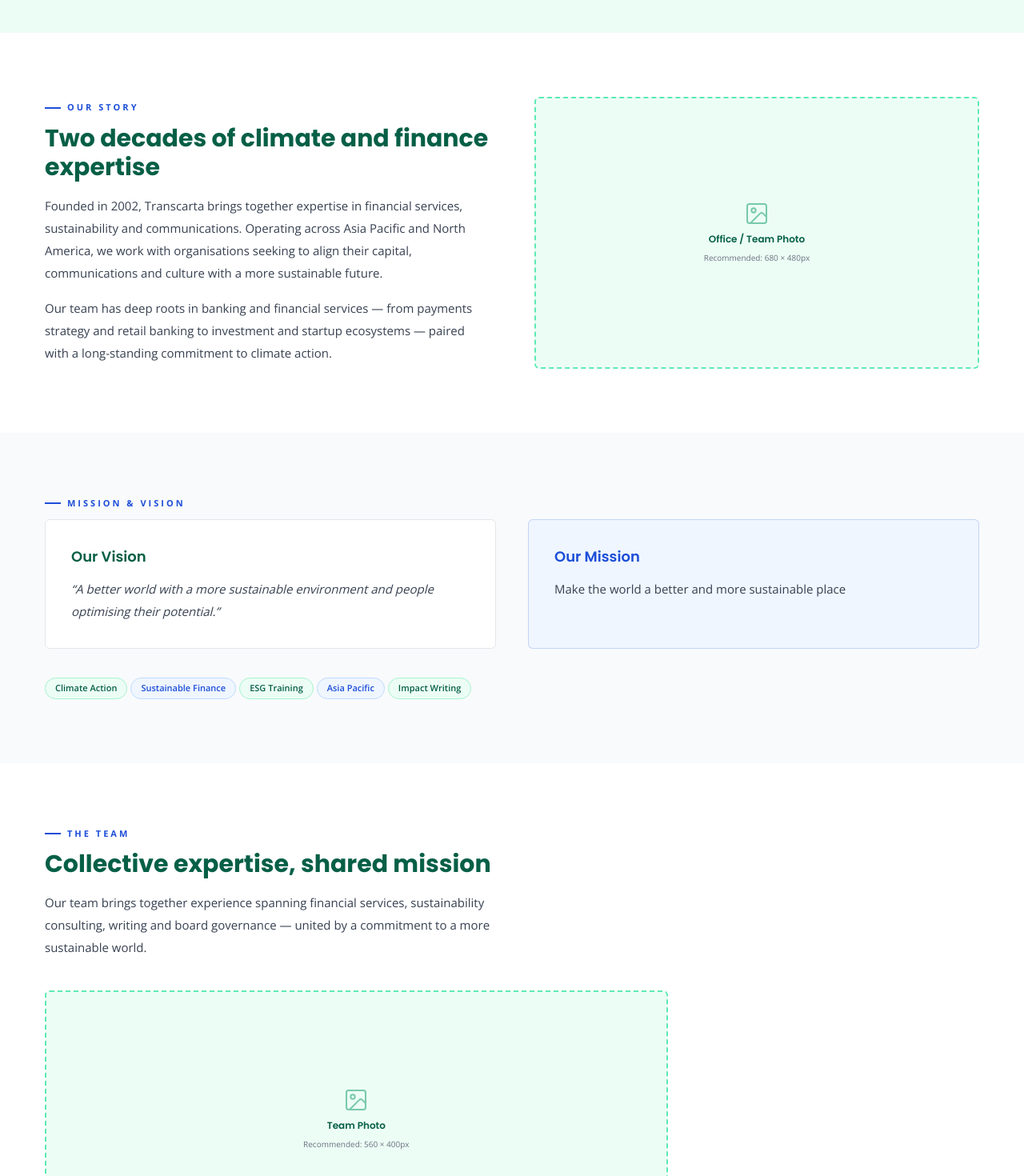
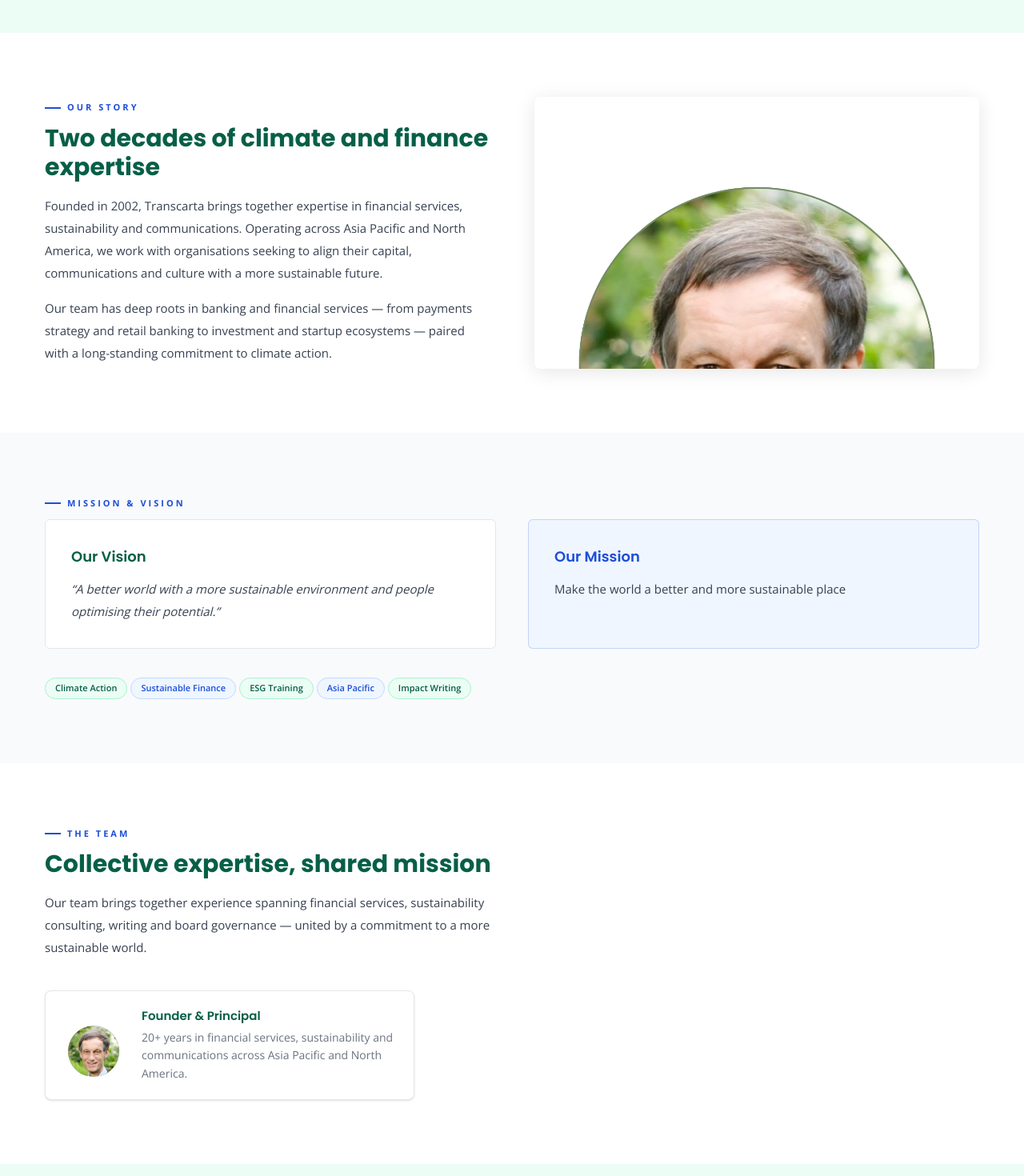
Before and after one commit to Juxworks/Transcarta, a Next.js app: page /about in a window 1280 px wide. Shown: the part 320-1790 px from the top of the page at 80% size. Built offline with nearby package versions, Linux system fonts and the light colour scheme.

Commit message:
feat: use founder profile photo in About page story and team sections

```diff
--- a/app/about/page.tsx
+++ b/app/about/page.tsx
@@ -1,4 +1,5 @@
 import { Metadata } from 'next'
+import Image from 'next/image'
 import { PageHero } from '@/components/shared/PageHero'
 import { SectionLabel } from '@/components/ui/SectionLabel'
 import { ImagePlaceholder } from '@/components/ui/ImagePlaceholder'
@@ -38,7 +39,14 @@ export default function AboutPage() {
               commitment to climate action.
             </p>
           </div>
-          <ImagePlaceholder label="Office / Team Photo" dimensions="680 × 480px" className="h-[340px]" />
+          <div className="relative h-[340px] overflow-hidden rounded-lg shadow-[0_4px_24px_rgba(0,0,0,0.10)]">
+            <Image
+              src="/profile-rh.png"
+              alt="Founder and Principal, Transcarta"
+              fill
+              className="object-cover object-top"
+            />
+          </div>
         </div>
       </section>
 
@@ -80,7 +88,24 @@ export default function AboutPage() {
           Our team brings together experience spanning financial services, sustainability consulting,
           writing and board governance — united by a commitment to a more sustainable world.
         </p>
-        <ImagePlaceholder label="Team Photo" dimensions="560 × 400px" className="h-[320px] lg:w-2/3" />
+        <div className="flex flex-wrap gap-6">
+          <div className="flex items-center gap-5 rounded-lg border border-border bg-white p-5 shadow-sm">
+            <div className="relative h-20 w-20 flex-shrink-0 overflow-hidden rounded-full">
+              <Image
+                src="/profile-rh.png"
+                alt="Founder and Principal, Transcarta"
+                fill
+                className="object-cover object-top"
+              />
+            </div>
+            <div>
+              <p className="font-heading text-[15px] font-semibold text-green-dark">Founder &amp; Principal</p>
+              <p className="mt-1 max-w-xs font-body text-sm leading-relaxed text-muted">
+                20+ years in financial services, sustainability and communications across Asia Pacific and North America.
+              </p>
+            </div>
+          </div>
+        </div>
       </section>
 
       <Affiliations />
```
Also changed, not shown: public/profile-rh.png (added).
